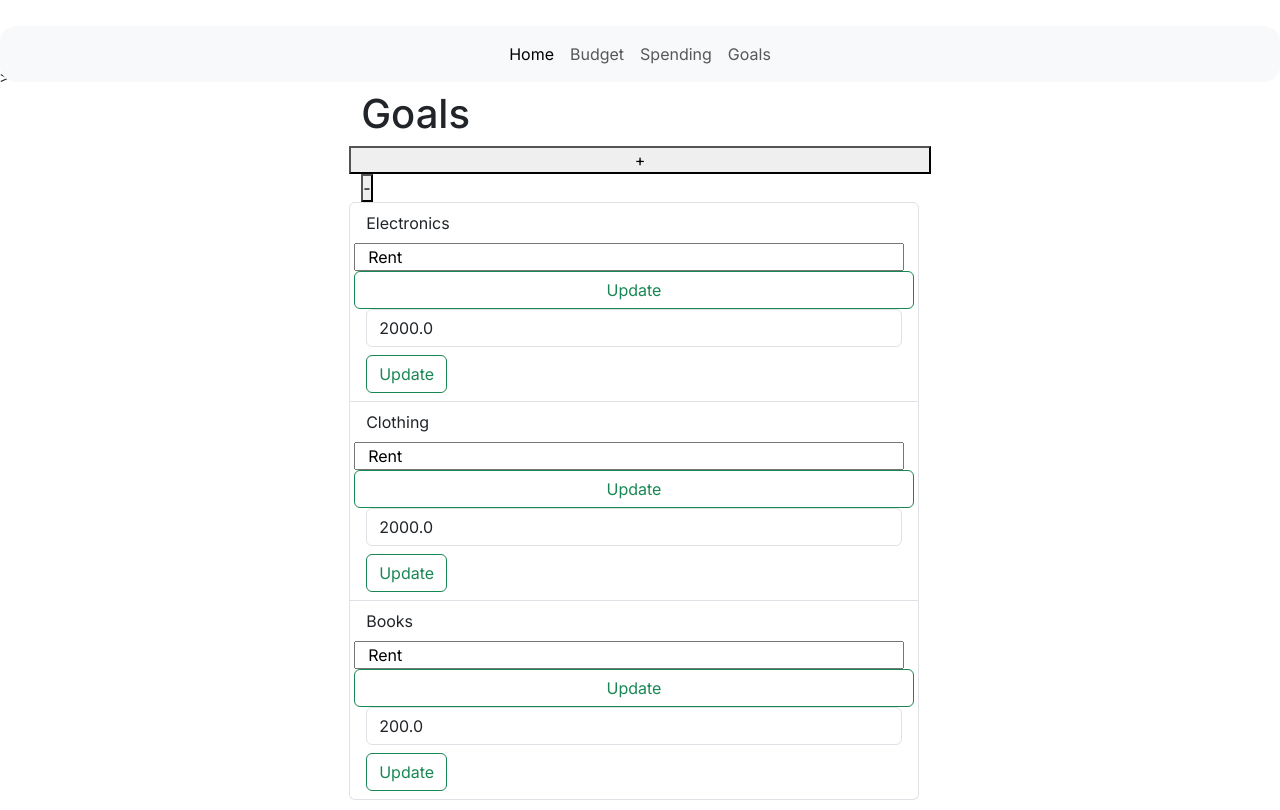
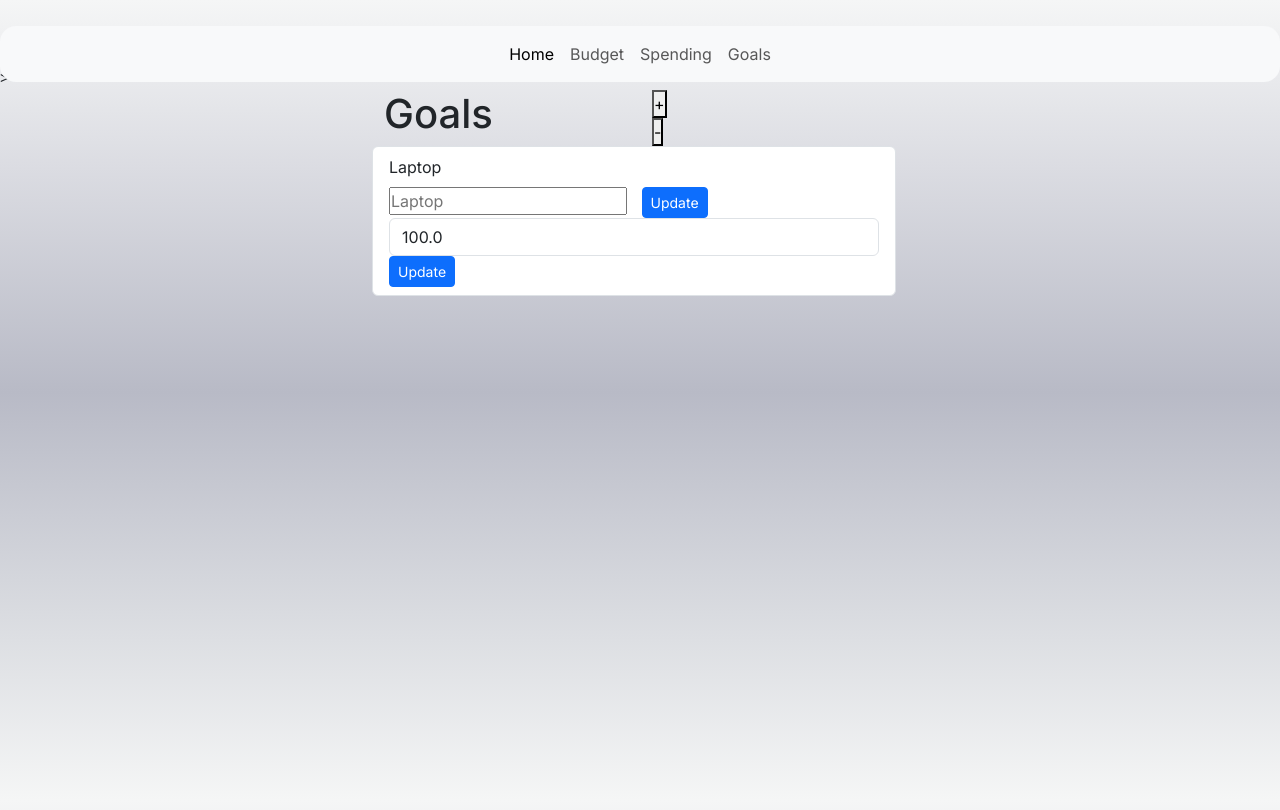
Before and after one commit to Cbuen/budget-web-app, a Flask app: page /goals in a window 1280 px wide. Run offline with Flask 3, Linux system fonts and the light colour scheme.

Commit message:
Working Local Version, Pre-styled, Pre-Database & Security Implementation

```diff
--- a/app/routes.py
+++ b/app/routes.py
@@ -3,6 +3,9 @@
 import pandas as pd
 import plotly.express as px
 import json
+
+# goal page data
+# [{'name': 'Electronics', 'amount': 5000.0}, {'name': 'Clothing', 'amount': 2000.0}, {'name': 'Books', 'amount': 200.0}]}
 
 
 class DataProcessor:
@@ -109,9 +112,20 @@
     return render_template("goals.html", userData=userData)
 
 
-@app.route("/updateGoalName")
+@app.route("/updateGoalName", methods=["POST", "GET"])
 def updateGoalName():
-    pass
+    index = int(request.form["index"])
+    new_name = request.form["newName"]
+
+    with open("app/static/goals.json", "r") as file:
+        data = json.load(file)
+
+    data["categories"][index]["name"] = new_name
+
+    with open("app/static/goals.json", "w") as file:
+        json.dump(data, file, indent=4)
+
+    return redirect(url_for("goals"))
 
 
 @app.route("/updateGoalAmounts", methods=["POST", "GET"])
@@ -132,6 +146,20 @@
     return redirect(url_for("goals"))
 
 
+@app.route("/addGoal", methods=["POST", "GET"])
+def addGoal():
+    # Load current data
+    with open("app/static/goals.json", "r") as file:
+        data = json.load(file)
+
+    data["categories"].append({"name": "New Item", "amount": 100.0})
+
+    with open("app/static/goals.json", "w") as file:
+        json.dump(data, file, indent=4)
+
+    return redirect(url_for("goals"))
+
+
 @app.route("/removeGoal", methods=["POST", "GET"])
 def removeGoal():
 
@@ -139,8 +167,13 @@
     with open("app/static/goals.json", "r") as file:
         data = json.load(file)
 
-    print(data)
+    if len(data["categories"]) > 0:
+        data["categories"].pop()
 
+        with open("app/static/goals.json", "w") as file:
+            json.dump(data, file, indent=4)
+    else:
+        print("Cannot remove goals if no goals exist")
     return redirect(url_for("goals"))
 
 
--- a/app/static/categories.json
+++ b/app/static/categories.json
@@ -10,14 +10,13 @@
         {
             "name": "Transportation",
             "amounts": [
-                20.0
+                10.0
             ]
         },
         {
             "name": "School Expenses",
             "amounts": [
-                1000.0,
-                600.0
+                1000.0
             ]
         },
         {
--- a/app/static/goals.json
+++ b/app/static/goals.json
@@ -1,16 +1,8 @@
 {
     "categories": [
         {
-            "name": "Electronics",
-            "amount": 2000.0
-        },
-        {
-            "name": "Clothing",
-            "amount": 2000.0
-        },
-        {
-            "name": "Books",
-            "amount": 200.0
+            "name": "Laptop",
+            "amount": 100.0
         }
     ]
 }
--- a/app/static/scripts/scripts.js
+++ b/app/static/scripts/scripts.js
@@ -0,0 +1,51 @@
+document.addEventListener('DOMContentLoaded', function() {
+    const container = document.getElementById('dollar-signs-container');
+    const totalElements = 50;
+
+    const svgDollarSign = `
+        <svg xmlns="http://www.w3.org/2000/svg" viewBox="0 0 24 24" width="24" height="24" fill="currentColor">
+            <path d="M12 2C6.48 2 2 6.48 2 12s4.48 10 10 10 10-4.48 10-10S17.52 2 12 2zm1.41 16.09V20h-2.67v-1.93c-1.71-.36-3.16-1.46-3.27-3.4h1.96c.1 1.05.82 1.87 2.65 1.87 1.96 0 2.4-.98 2.4-1.59 0-.83-.44-1.61-2.67-2.14-2.48-.6-4.18-1.62-4.18-3.67 0-1.72 1.39-2.84 3.11-3.21V4h2.67v1.95c1.86.45 2.79 1.86 2.85 3.39H14.3c-.05-1.11-.64-1.87-2.22-1.87-1.5 0-2.4.68-2.4 1.64 0 .84.65 1.39 2.67 1.91s4.18 1.39 4.18 3.91c-.01 1.83-1.38 2.83-3.12 3.16z"/>
+        </svg>
+    `;
+
+    const svgCoin = `
+        <svg xmlns="http://www.w3.org/2000/svg" viewBox="0 0 24 24" width="24" height="24" fill="currentColor">
+            <circle cx="12" cy="12" r="10"/>
+            <path d="M12 6v12M15 9.5h-6M15 14.5h-6" stroke="#000" stroke-width="2" fill="none"/>
+        </svg>
+    `;
+
+    for (let i = 0; i < totalElements; i++) {
+        createFallingElement(Math.random() < 0.7 ? 'dollar' : 'coin');
+    }
+
+    function createFallingElement(type) {
+        const element = document.createElement('div');
+        element.classList.add('falling-element', type);
+        element.innerHTML = type === 'dollar' ? svgDollarSign : svgCoin;
+
+        const startPosition = Math.random() * 110 - 5; // Start slightly off-screen
+        element.style.left = `${startPosition}%`;
+
+        const size = Math.random() * 20 + 10; // Random size between 10px and 30px
+        element.style.width = `${size}px`;
+        element.style.height = `${size}px`;
+
+        // Randomize starting point vertically
+        const startTop = Math.random() * -50;
+        element.style.top = `${startTop}%`;
+
+        // Randomize animation properties
+        const duration = Math.random() * 8 + 4; // 4 to 12 seconds
+        const delay = Math.random() * 5; // 0 to 5 seconds delay
+        element.style.animationDuration = `${duration}s`;
+        element.style.animationDelay = `${delay}s`;
+
+        container.appendChild(element);
+
+        element.addEventListener('animationend', () => {
+            element.remove();
+            createFallingElement(type);
+        });
+    }
+});
--- a/app/static/styles/style.css
+++ b/app/static/styles/style.css
@@ -19,9 +19,12 @@
     color: #0000006b !important;
 }
 
-body{
-    background-color: #F4F4F9;
+body {
+    background: linear-gradient(to bottom, #f5f6f6 0%,#dbdce2 21%,#b8bac6 49%,#dddfe3 80%,#f5f6f6 100%);
+    background-attachment: fixed;
     min-height: 100vh;
+    margin: 0;
+    color: white;
 }
 
 button{
--- a/app/templates/goals.html
+++ b/app/templates/goals.html
@@ -37,29 +37,42 @@
 
   <div class="container-fluid d-flex justify-content-center">
     <div class="row">
+      <div class="col">
         <h1>Goals</h1>
-      <button>+</button>
-      <form action="{{ url_for('removeGoal') }}"><button type="submit">-</button></form>
+      </div>
+
+      <div class="col">
+        <form action="/addGoal" method="POST"><button type="submit">+</button></form>
+        <form action="/removeGoal"><button type="submit">-</button></form>
+      </div>
+
       <ul class="list-group">
         {% for category in userData["categories"] %}
         <li class="list-group-item hoverItem">
-          <form action="{{ url_for('updateGoalAmounts') }}" method="POST">
           <label for="amountInput" class="form-label">{{ category["name"] }}</label>
           <!-- Number input field to manually enter amount -->
           <div class="row">
-              <input placeholder="{{ category[name] }}" class="category-input" value="Rent">
 
+            <form action="{{ url_for('updateGoalName') }}" method="POST">
+              <input placeholder="{{ category['name'] }}" class="category-input" name="newName" value="">
+              <input type="hidden" name="index" value="{{ loop.index0 }}">
 
-              <form action="{{ updateGoalName }}"><button type="submit" method="POST" class="btn btn-outline-success">Update</button>
+              <!-- Need to add json linkeage, add some way to get index of goal name -->
+              <button type="submit" class="btn btn-primary btn-sm">Update</button>
             </form>
 
           </div>
-            <input type="number" class="form-control" name="amount" min="0" max="5000" step="1" value="{{ category['amount'] }}" required>
+          <div class="row">
+            <form action="{{ url_for('updateGoalAmounts') }}" method="POST">
+              <input type="number" class="form-control" name="amount" min="0" max="5000" step="1"
+                value="{{ category['amount'] }}" required>
               <!-- Hidden input to pass the category ID -->
               <input type="hidden" name="index" value="{{ loop.index0 }}">
               <!-- Update button -->
-            <button type="submit" class="btn btn-outline-success mt-2">Update</button>
+              <button type="submit" class="btn btn-primary btn-sm">Update</button>
             </form>
+
+          </div>
         </li>
         {% endfor %}
       </ul>
```
Also changed, not shown: other parts of app/static/styles/style.css (+34 -0 lines), app/templates/index.html (+14 -25 lines). Lines whose indentation alone changed are shown as unchanged.
